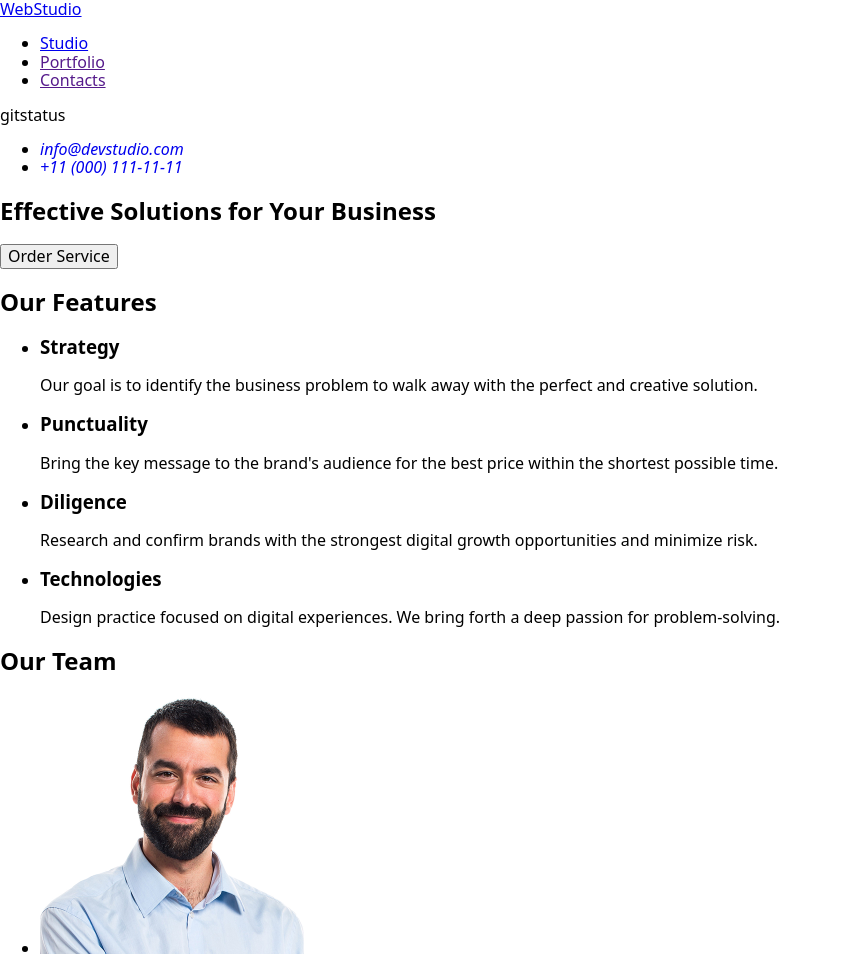
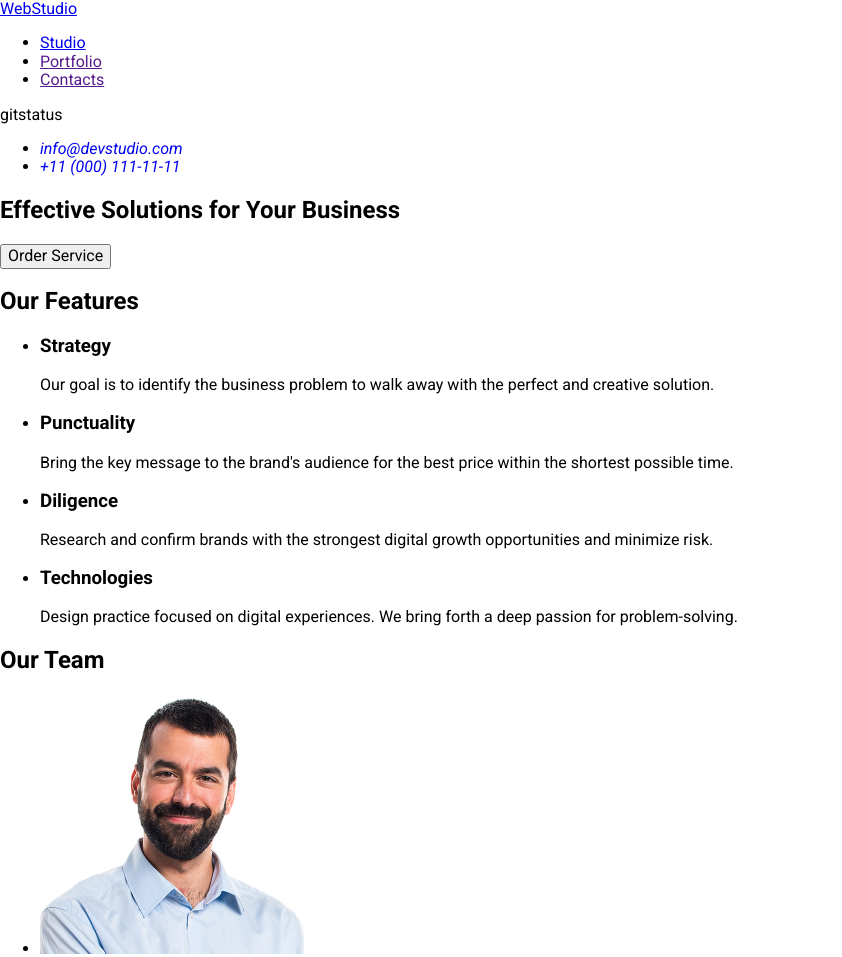
Before and after one commit to MarynBiriukova/goit-markup-hw-02, a plain HTML site: page index.html in a window 1280 px wide. Shown: the top 957 px of the page, without its empty margins (0-842 px from the left). Drawn offline with nearby package versions, Linux system fonts and the light colour scheme.

Commit message:
mod index and styles

```diff
--- a/css/styles.css
+++ b/css/styles.css
@@ -1,9 +1,16 @@
 body {
-    font-family: ;
-    color: ;
-    background-color: ;
+    font-family: "Roboto", sans-serif;
+    color: NAVY BLUE;
+    background-color: #ffffff;
 }
 
 .link {
     text-decoration: none;
 }
+.accent {
+    color: IRIS;
+}
+
+.order-button{
+    text-decoration: none;
+}
--- a/index.html
+++ b/index.html
@@ -16,7 +16,7 @@
 </head>
 <body>
 <header>
-    <a href="./index.html">WebStudio</a>
+    <a href="./index.html"><span class="accent">Web</span>Studio</a>
     <nav>
         <ul>
             <li><a href="./index.html">Studio</a></li>
@@ -35,7 +35,7 @@
 <section>
    <h1>Effective Solutions
 for Your Business</h1>
-<button type="button">Order Service</button>
+<button type="button" class="order-button">Order Service</button>
 </section>
 <section>
     <h2>Our Features</h2>
@@ -136,7 +136,7 @@ for Your Business</h1>
 
 </main>
 <footer>
-    <a href="./index.html">WebStudio</a>
+    <a href="./index.html"><span class="accent">Web</span>Studio</a>
     <p>Increase the flow of customers and
     sales for your business with digital
      marketing & growth solutions.
```
